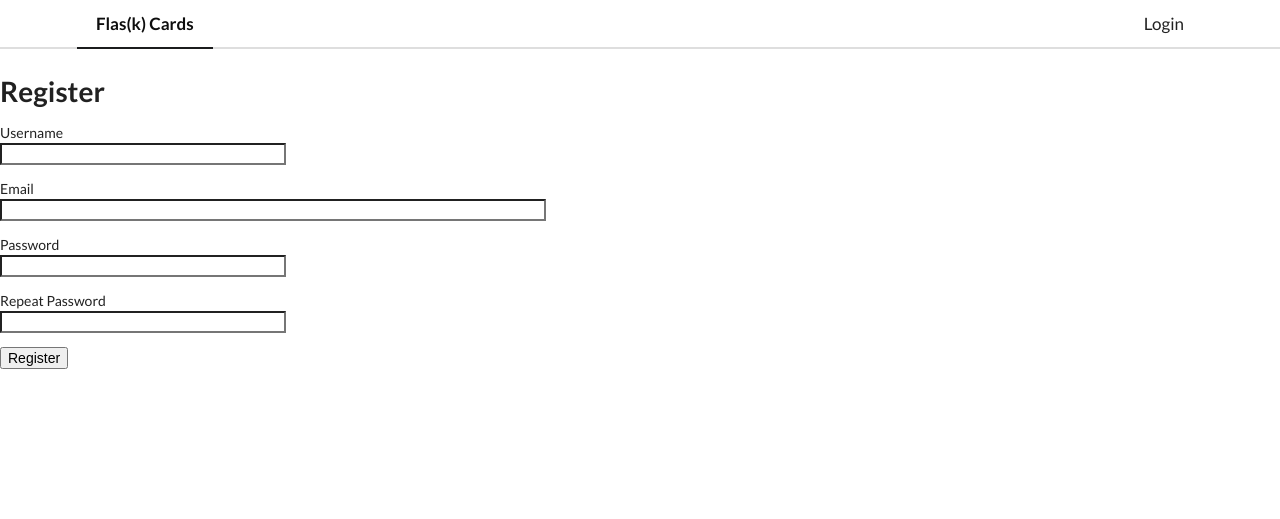
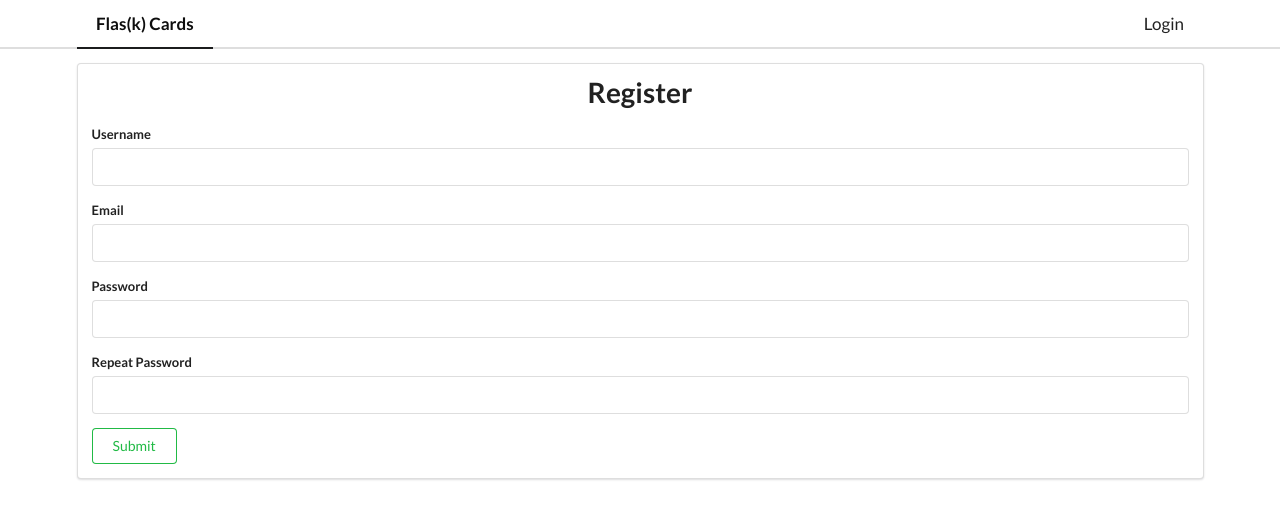
Before and after one commit to RafaelBroseghini/Flask-Cards, a Flask app: page /register in a window 1280 px wide. Shown: the top 519 px of the page. Run offline with Flask 2, Linux system fonts and the light colour scheme; some libraries are stand-ins or nearby versions.

Commit message:
Oauth template design

```diff
--- a/app/templates/register.html
+++ b/app/templates/register.html
@@ -1,37 +1,41 @@
 {% extends "base.html" %}
 
 {% block content %}
-    <h1>Register</h1>
-    <form action="" method="post">
+<div class="ui container">
+    <div class="ui segment">
+        <h1 class="ui center aligned header">Register</h1>
+        <form action="" method="post" class="ui form">
             {{ form.hidden_tag() }}
-        <p>
-            {{ form.username.label }}<br>
+            <div class="ui field">
+                <label for="">{{ form.username.label }}</label>
                 {{ form.username(size=32) }}<br>
                 {% for error in form.username.errors %}
-            <span style="color: red;">[{{ error }}]</span>
+                <div class="ui red message">{{ error }}</div>
                 {% endfor %}
-        </p>
-        <p>
-            {{ form.email.label }}<br>
+            </div>
+            <div class="ui field">
+                <label for="">{{ form.email.label }}</label>
                 {{ form.email(size=64) }}<br>
                 {% for error in form.email.errors %}
-            <span style="color: red;">[{{ error }}]</span>
+                <div class="ui red message">{{ error }}</div>
                 {% endfor %}
-        </p>
-        <p>
-            {{ form.password.label }}<br>
+            </div>
+            <div class="ui field">
+                <label for="">{{ form.password.label }}</label>
                 {{ form.password(size=32) }}<br>
                 {% for error in form.password.errors %}
-            <span style="color: red;">[{{ error }}]</span>
+                <div class="ui red message">{{ error }}</div>
                 {% endfor %}
-        </p>
-        <p>
-            {{ form.password2.label }}<br>
+            </div>
+            <div class="ui field">
+                <label for="">{{ form.password2.label }}</label>
                 {{ form.password2(size=32) }}<br>
                 {% for error in form.password2.errors %}
-            <span style="color: red;">[{{ error }}]</span>
+                <div class="ui red message">{{ error }}</div>
                 {% endfor %}
-        </p>
-        <p>{{ form.submit() }}</p>
+            </div>
+            <button class="ui basic green button" type="submit">Submit</button>
         </form>
+    </div>
+</div>
 {% endblock %}
```
Also changed, not shown: app/templates/login.html (+23 -15 lines). Lines whose indentation alone changed are shown as unchanged.
